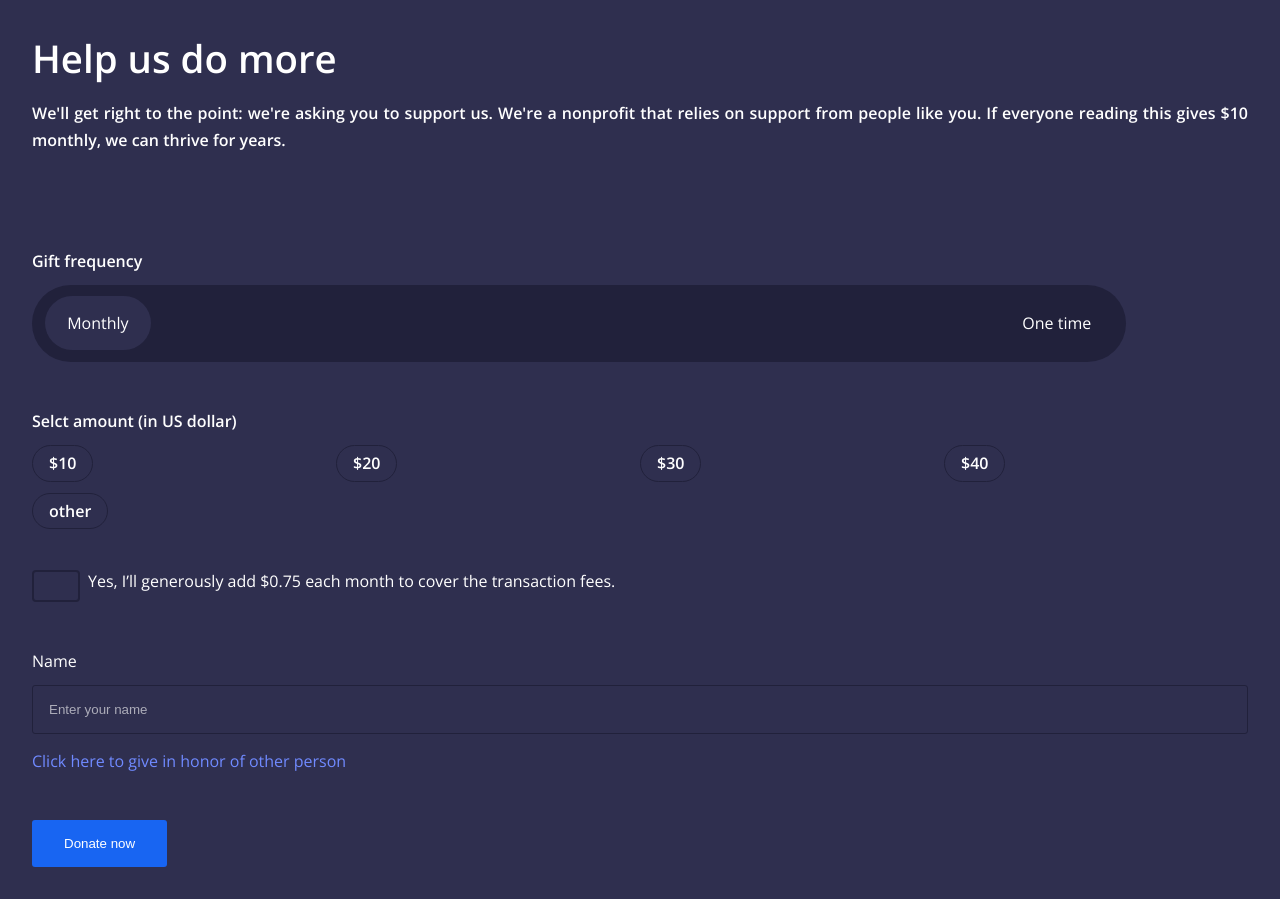
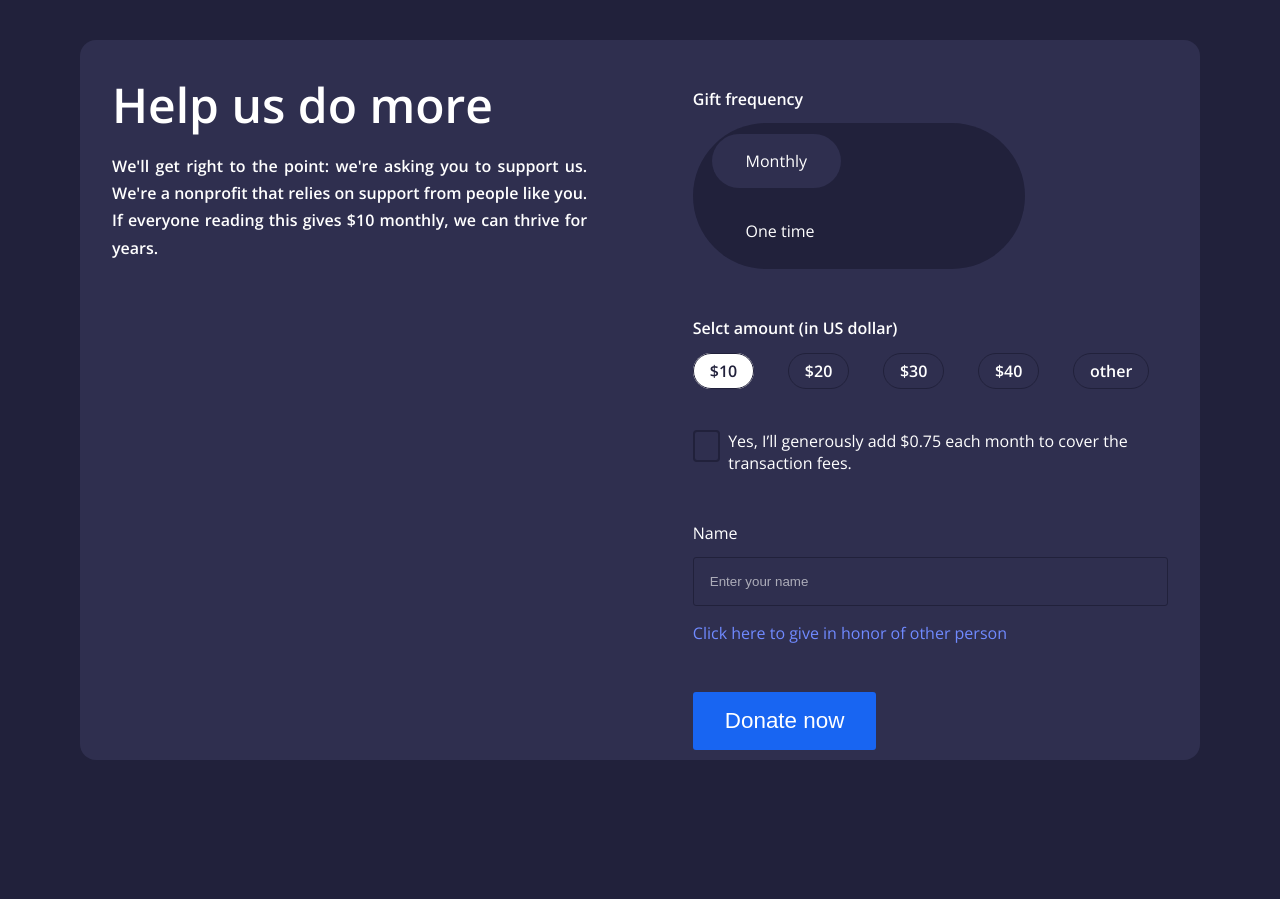
Before and after one commit to pooridev/React.js-Donation-Landing, a React (Create React App) app: page / in a window 1280 px wide. After the commit the page ends 800 px from the top, so only its background shows below. Built offline with nearby package versions, Linux system fonts and the light colour scheme.

Commit message:
Style: Responsivity for desktop screens

```diff
--- a/src/components/DonationForm/Agreement/Agreement.module.css
+++ b/src/components/DonationForm/Agreement/Agreement.module.css
@@ -2,6 +2,7 @@
   display: flex;
   margin-top: 3rem;
   color: var(--white);
+  user-select: none;
 }
 
 .CheckBox {
@@ -9,7 +10,7 @@
   border: 2px solid var(--dark-blue);
   background-color: var(--medium-blue);
   height: 2rem;
-  width: 3rem;
+  width: 2rem;
   -webkit-appearance: none;
   -moz-appearance: none;
   -o-appearance: none;
--- a/src/components/DonationForm/DonationForm.module.css
+++ b/src/components/DonationForm/DonationForm.module.css
@@ -1,3 +1,8 @@
 .DonationForm {
   flex: 1;
 }
+@media (min-width: 992px) {
+  .DonationForm {
+    max-width: 45%;
+  }
+}
--- a/src/components/DonationForm/GiftFrequency/GiftFrequency.module.css
+++ b/src/components/DonationForm/GiftFrequency/GiftFrequency.module.css
@@ -41,3 +41,33 @@
 .RadioWrapper label:hover {
   background-color: var(--medium-blue);
 }
+
+@media (min-width: 499px) {
+  .Frequency {
+    max-width: 80%;
+  }
+  .RadioWrapper {
+    padding: 1.5rem 1rem;
+  }
+  .RadioWrapper label {
+    padding: 1rem 1.9rem;
+  }
+}
+
+@media (min-width: 992px) {
+  .GiftFrequency {
+    margin-top: 1rem;
+  }
+}
+
+@media (min-width: 1200px) {
+  .GiftFrequency {
+    margin-top: 1rem;
+  }
+  .Frequency {
+    max-width: 70%;
+  }
+  .RadioWrapper label {
+    padding: 1rem 2.1rem;
+  }
+}
--- a/src/components/DonationForm/SelectAmount/SelectAmount.jsx
+++ b/src/components/DonationForm/SelectAmount/SelectAmount.jsx
@@ -8,7 +8,13 @@ const SelectAmount = () => {
       </header>
       <div className={classes.Amounts}>
         <div className={classes.RadioWrapper}>
-          <input className={classes.Radio} type='radio' name='amount' id='10' />
+          <input
+            defaultChecked
+            className={classes.Radio}
+            type='radio'
+            name='amount'
+            id='10'
+          />
           <label htmlFor='10'>$10</label>
         </div>
         <div className={classes.RadioWrapper}>
@@ -24,7 +30,12 @@ const SelectAmount = () => {
           <label htmlFor='40'>$40</label>
         </div>
         <div className={classes.RadioWrapper}>
-          <input className={classes.Radio} type='radio' name='amount' id='other' />
+          <input
+            className={classes.Radio}
+            type='radio'
+            name='amount'
+            id='other'
+          />
           <label htmlFor='other'>other</label>
         </div>
       </div>
--- a/src/components/DonationForm/SelectAmount/SelectAmount.module.css
+++ b/src/components/DonationForm/SelectAmount/SelectAmount.module.css
@@ -41,3 +41,10 @@
   background-color: var(--white);
   color: var(--dark-blue);
 }
+
+@media (min-width: 499px) {
+  .Amounts {
+    grid-template-columns: repeat(5, 1fr);
+    margin-top: 0.5rem;
+  }
+}
--- a/src/components/DonationForm/SubmitButton/SubmitButton.module.css
+++ b/src/components/DonationForm/SubmitButton/SubmitButton.module.css
@@ -5,4 +5,7 @@
   color: var(--white);
   border-radius: 3px;
   border: 0;
+  cursor: pointer;
+  font-weight: 500;
+  font-size: 1.4rem;
 }
--- a/src/components/HelpUs/HelpUs.module.css
+++ b/src/components/HelpUs/HelpUs.module.css
@@ -8,3 +8,18 @@
   line-height: 1.7rem;
   text-align: justify;
 }
+
+@media (min-width: 992px) {
+  .HelpUs {
+    max-width: 45%;
+  }
+  .HelpUsParagraph {
+    max-width: 90%;
+  }
+}
+
+@media (min-width: 1200px) {
+  .HelpUs {
+    max-width: 50%;
+  }
+}
--- a/src/components/HelpUs/HelpUsTitle/HelpUsTitle.module.css
+++ b/src/components/HelpUs/HelpUsTitle/HelpUsTitle.module.css
@@ -2,3 +2,14 @@
   padding-bottom: 1rem;
   font-size: 1.6rem;
 }
+
+.HelpUs {
+  color: var(--white);
+  flex: 1;
+}
+
+@media (min-width: 1200px) {
+  .HelpUsTitle {
+    font-size: 2rem;
+  }
+}
--- a/src/containers/App.module.css
+++ b/src/containers/App.module.css
@@ -1,7 +1,35 @@
 .App {
   padding: 2rem;
   background: var(--medium-blue);
-  width: 100vw;
   display: flex;
   flex-direction: column;
 }
+
+@media (min-width: 499px) {
+  .App {
+    height: 100vh;
+  }
+}
+
+@media (min-width: 576px) {
+  .App {
+    max-width: 35rem;
+    margin: 0 auto;
+  }
+}
+
+@media (min-width: 992px) {
+  .App {
+    max-height: 45rem;
+    max-width: 61rem;
+    border-radius: 1rem;
+    flex-direction: row;
+    justify-content: space-between;
+  }
+}
+
+@media (min-width: 1200px) {
+  .App {
+    max-width: 70rem;
+  }
+}
--- a/src/index.css
+++ b/src/index.css
@@ -17,3 +17,12 @@ body {
   background: var(--dark-blue);
   height: 100vh;
 }
+
+@media (min-width: 992px) {
+  body {
+    display: flex;
+    align-items: center;
+    flex-direction: column;
+    justify-content: center;
+  }
+}
```
